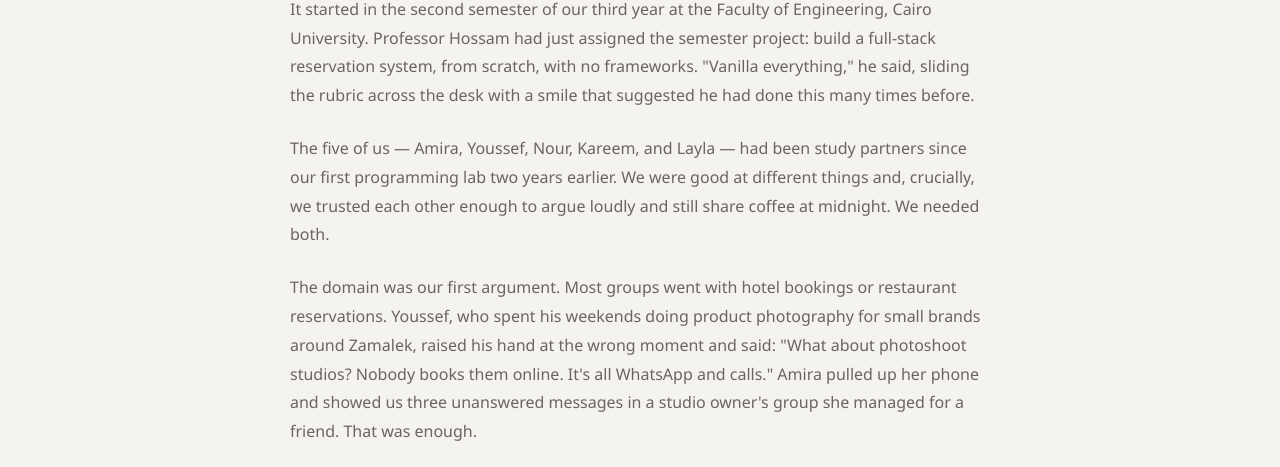
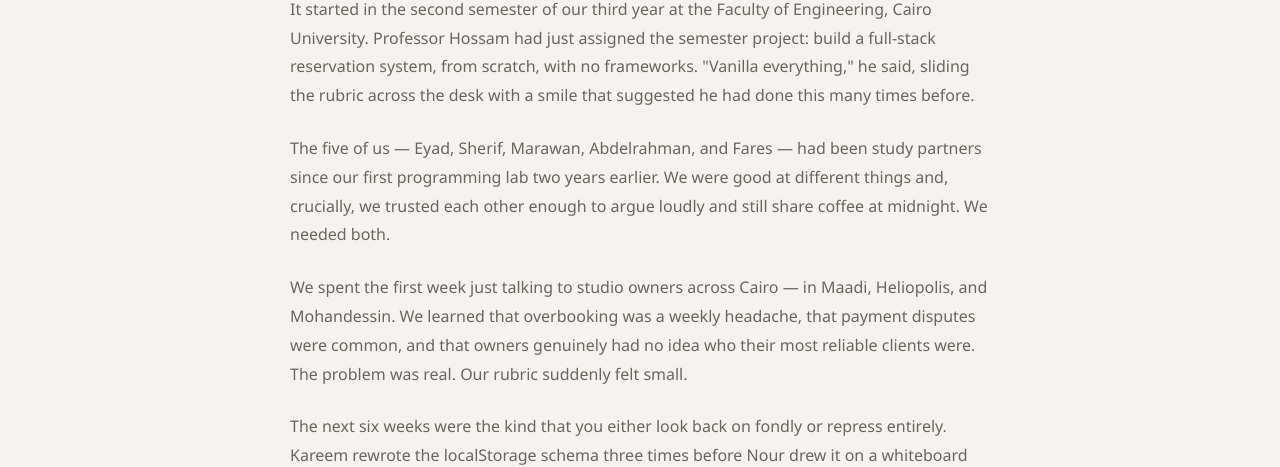
Before and after one commit to SherifMostafa06/LenseScape, a plain HTML site: page about.html in a window 1280 px wide. Shown: the part 484-951 px from the top of the page. Drawn offline with Linux system fonts and the light colour scheme.

Commit message:
Update about.html

```diff
--- a/about.html
+++ b/about.html
@@ -84,18 +84,11 @@
       </p>
 
       <p>
-        The five of us &mdash; Amira, Youssef, Nour, Kareem, and Layla &mdash; had been study partners since
+        The five of us &mdash; Eyad, Sherif, Marawan, Abdelrahman, and Fares &mdash; had been study partners since
         our first programming lab two years earlier. We were good at different things and, crucially,
         we trusted each other enough to argue loudly and still share coffee at midnight. We needed both.
       </p>
 
-      <p>
-        The domain was our first argument. Most groups went with hotel bookings or restaurant reservations.
-        Youssef, who spent his weekends doing product photography for small brands around Zamalek, raised
-        his hand at the wrong moment and said: "What about photoshoot studios? Nobody books them online.
-        It's all WhatsApp and calls." Amira pulled up her phone and showed us three unanswered messages
-        in a studio owner's group she managed for a friend. That was enough.
-      </p>
 
       <p>
         We spent the first week just talking to studio owners across Cairo &mdash; in Maadi, Heliopolis,
```
